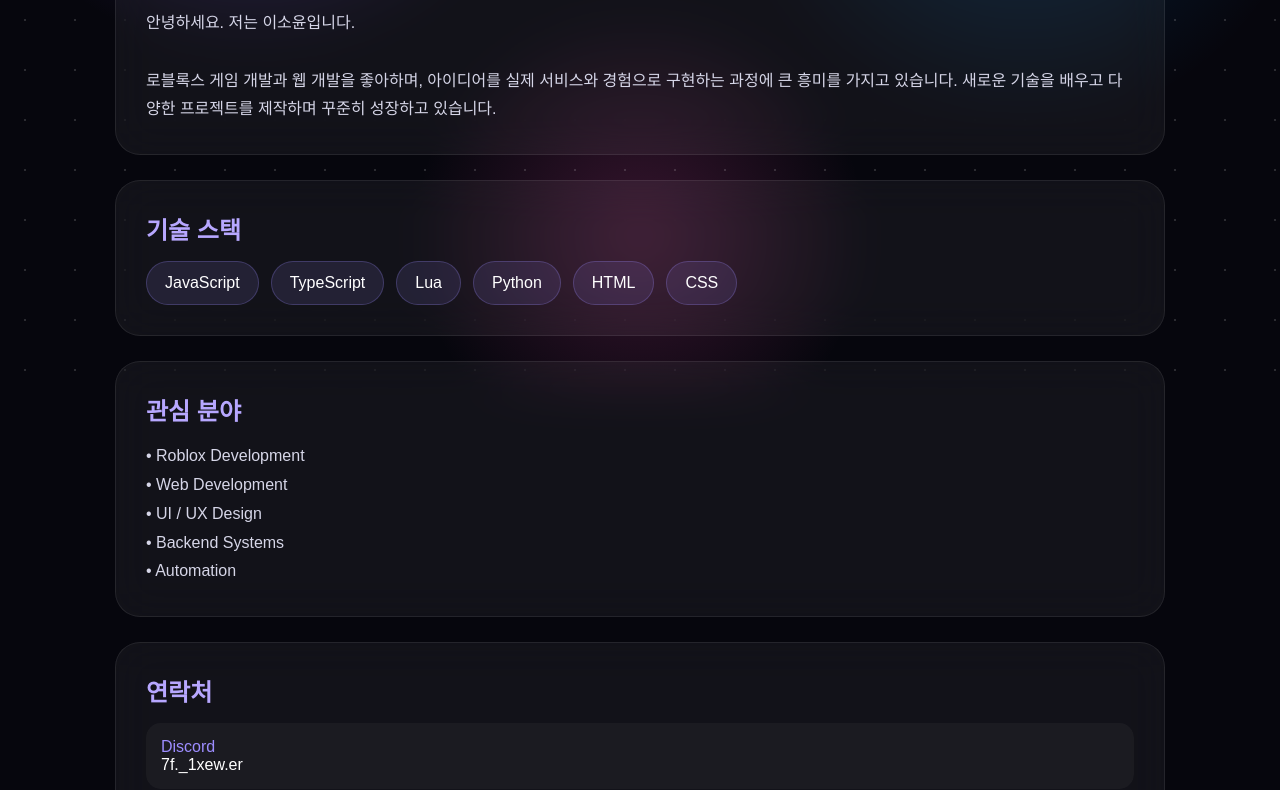
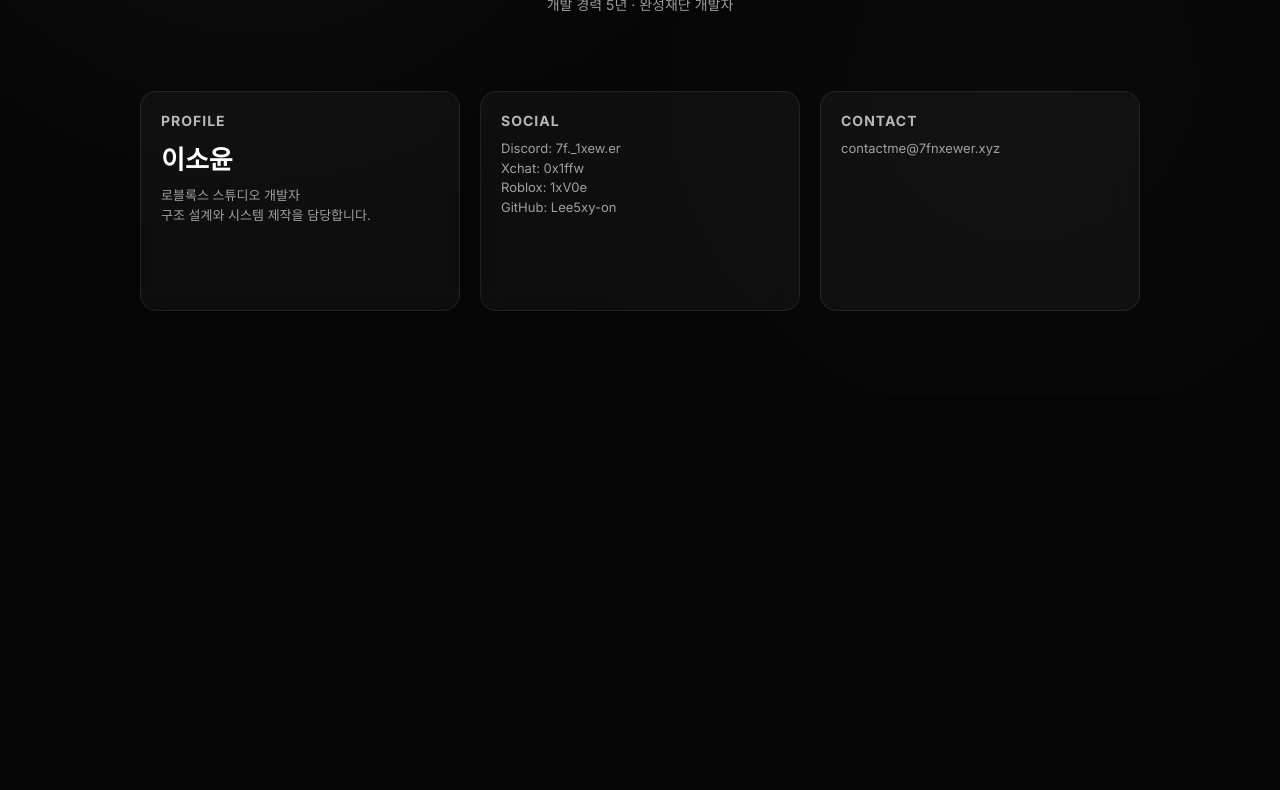
Before and after one commit to Lee5xy-on/Biopage, a plain HTML site: page index.html in a window 1280 px wide. Shown: the part 405-1195 px from the top of the page. After the commit the page ends 800 px from the top, so only its background shows below. Drawn offline with Linux system fonts and the light colour scheme; a web font is replaced by a local one.

Commit message:
Update index.html

```diff
--- a/index.html
+++ b/index.html
@@ -3,171 +3,154 @@
 <head>
 <meta charset="UTF-8">
 <meta name="viewport" content="width=device-width, initial-scale=1.0">
-<title>이소윤</title>
+<title>Information</title>
 <style>
-@import url('https://fonts.googleapis.com/css2?family=Pretendard:wght@300;400;500;700&display=swap');
-*{
-    margin:0;
-    padding:0;
-    box-sizing:border-box;
+@import url('https://fonts.googleapis.com/css2?family=Inter:wght@300;400;600;700&display=swap');
+
+* {
+    margin: 0;
+    padding: 0;
+    box-sizing: border-box;
+    font-family: 'Inter', sans-serif;
 }
-body{
-    font-family:'Pretendard',sans-serif;
-    background:#06060d;
-    color:white;
-    overflow-x:hidden;
+
+body {
+    background: #050505;
+    color: #fff;
+    height: 100vh;
+    overflow: hidden;
 }
-.background{
-    position:fixed;
-    inset:0;
-    z-index:-2;
-    background:
-    radial-gradient(circle at 20% 20%,rgba(120,80,255,.35),transparent 25%),
-    radial-gradient(circle at 80% 30%,rgba(0,150,255,.2),transparent 25%),
-    radial-gradient(circle at 50% 80%,rgba(255,80,180,.2),transparent 25%),
-    #06060d;
+
+.background {
+    position: fixed;
+    inset: 0;
+    background: radial-gradient(circle at 20% 20%, #111 0%, transparent 40%),
+                radial-gradient(circle at 80% 60%, #0a0a0a 0%, transparent 45%),
+                #050505;
 }
-.stars{
-    position:fixed;
-    inset:0;
-    z-index:-1;
-    background-image:
-    radial-gradient(white 1px,transparent 1px);
-    background-size:50px 50px;
-    opacity:.15;
+
+.topbar {
+    position: absolute;
+    top: 0;
+    width: 100%;
+    padding: 18px 40px;
+    display: flex;
+    justify-content: space-between;
+    font-size: 12px;
+    opacity: 0.7;
 }
-.container{
-    max-width:1100px;
-    margin:auto;
-    padding:100px 25px;
+
+.center {
+    position: absolute;
+    top: 45%;
+    left: 50%;
+    transform: translate(-50%, -50%);
+    text-align: center;
 }
-.hero{
-    text-align:center;
-    margin-bottom:80px;
+
+.title {
+    font-size: 72px;
+    font-weight: 700;
+    letter-spacing: -2px;
+    background: linear-gradient(90deg, #fff, #888);
+    -webkit-background-clip: text;
+    -webkit-text-fill-color: transparent;
 }
-.hero h1{
-    font-size:5rem;
-    font-weight:700;
-    background:linear-gradient(90deg,#ffffff,#9d8dff);
-    -webkit-background-clip:text;
-    color:transparent;
+
+.subtitle {
+    margin-top: 10px;
+    font-size: 14px;
+    opacity: 0.6;
 }
-.hero p{
-    margin-top:15px;
-    color:#b5b5c9;
-    font-size:1.2rem;
+
+.cards {
+    position: absolute;
+    top: 62%;
+    left: 50%;
+    transform: translateX(-50%);
+    display: flex;
+    gap: 20px;
 }
-.card{
-    background:rgba(255,255,255,.05);
-    border:1px solid rgba(255,255,255,.08);
-    backdrop-filter:blur(20px);
-    border-radius:25px;
-    padding:30px;
-    margin-bottom:25px;
-    transition:.3s;
+
+.card {
+    width: 320px;
+    height: 220px;
+    background: rgba(255,255,255,0.04);
+    border: 1px solid rgba(255,255,255,0.08);
+    border-radius: 16px;
+    padding: 20px;
+    backdrop-filter: blur(12px);
+    transition: 0.3s;
 }
-.card:hover{
-    transform:translateY(-5px);
-    border-color:rgba(157,141,255,.4);
+
+.card:hover {
+    transform: translateY(-6px);
+    border-color: rgba(255,255,255,0.2);
 }
-h2{
-    margin-bottom:15px;
-    color:#b7a7ff;
+
+.card h2 {
+    font-size: 14px;
+    margin-bottom: 10px;
+    opacity: 0.7;
+    letter-spacing: 1px;
 }
-.about{
-    line-height:1.8;
-    color:#d6d6e8;
+
+.card .big {
+    font-size: 26px;
+    font-weight: 700;
+    margin-bottom: 10px;
 }
-.skills{
-    display:flex;
-    flex-wrap:wrap;
-    gap:12px;
+
+.card p {
+    font-size: 13px;
+    opacity: 0.6;
+    line-height: 1.5;
 }
-.skill{
-    padding:12px 18px;
-    border-radius:999px;
-    background:rgba(157,141,255,.12);
-    border:1px solid rgba(157,141,255,.25);
-}
-.contacts{
-    display:grid;
-    gap:12px;
-}
-.contact{
-    padding:15px;
-    background:rgba(255,255,255,.04);
-    border-radius:15px;
-}
-.footer{
-    text-align:center;
-    color:#7a7a8f;
-    margin-top:50px;
-}
-.glow{
-    color:#9d8dff;
-}
+
 </style>
 </head>
+
 <body>
 <div class="background"></div>
-<div class="stars"></div>
-<div class="container">
-    <section class="hero">
-        <h1>이소윤</h1>
-        <p>Roblox Developer · Web Developer</p>
-    </section>
+
+<div class="topbar">
+    <div>INFORMATION</div>
+</div>
+
+<div class="center">
+    <div class="title">Information</div>
+    <div class="subtitle">개발 경력 5년 · 완성재단 개발자</div>
+</div>
+
+<div class="cards">
+
     <div class="card">
-        <h2>소개</h2>
-        <div class="about">
-            안녕하세요. 저는 이소윤입니다.<br><br>
-            로블록스 게임 개발과 웹 개발을 좋아하며,
-            아이디어를 실제 서비스와 경험으로 구현하는 과정에
-            큰 흥미를 가지고 있습니다.
-            새로운 기술을 배우고 다양한 프로젝트를 제작하며
-            꾸준히 성장하고 있습니다.
-        </div>
+        <h2>PROFILE</h2>
+        <div class="big">이소윤</div>
+        <p>
+            로블록스 스튜디오 개발자<br>
+            구조 설계와 시스템 제작을 담당합니다.
+        </p>
     </div>
+
     <div class="card">
-        <h2>기술 스택</h2>
-        <div class="skills">
-            <div class="skill">JavaScript</div>
-            <div class="skill">TypeScript</div>
-            <div class="skill">Lua</div>
-            <div class="skill">Python</div>
-            <div class="skill">HTML</div>
-            <div class="skill">CSS</div>
-        </div>
+        <h2>SOCIAL</h2>
+        <p>
+            Discord: 7f._1xew.er<br>
+            Xchat: 0x1ffw<br>
+            Roblox: 1xV0e<br>
+            GitHub: Lee5xy-on
+        </p>
     </div>
+
     <div class="card">
-        <h2>관심 분야</h2>
-        <div class="about">
-            • Roblox Development<br>
-            • Web Development<br>
-            • UI / UX Design<br>
-            • Backend Systems<br>
-            • Automation
-        </div>
+        <h2>CONTACT</h2>
+        <p>
+            contactme@7fnxewer.xyz
+        </p>
     </div>
-    <div class="card">
-        <h2>연락처</h2>
-        <div class="contacts">
-            <div class="contact">
-                <span class="glow">Discord</span><br>
-                7f._1xew.er
-            </div>
-            <div class="contact">
-                <span class="glow">XChat</span><br>
-                0x1ffw
-            </div>
-            <div class="contact">
-                <span class="glow">Roblox</span><br>
-                1xV0e
-            </div>
-        </div>
-    </div>
-    <div class="footer">
-        © 2026 Lee Soyun
-    </div>
+
 </div>
+
 </body>
 </html>
```
